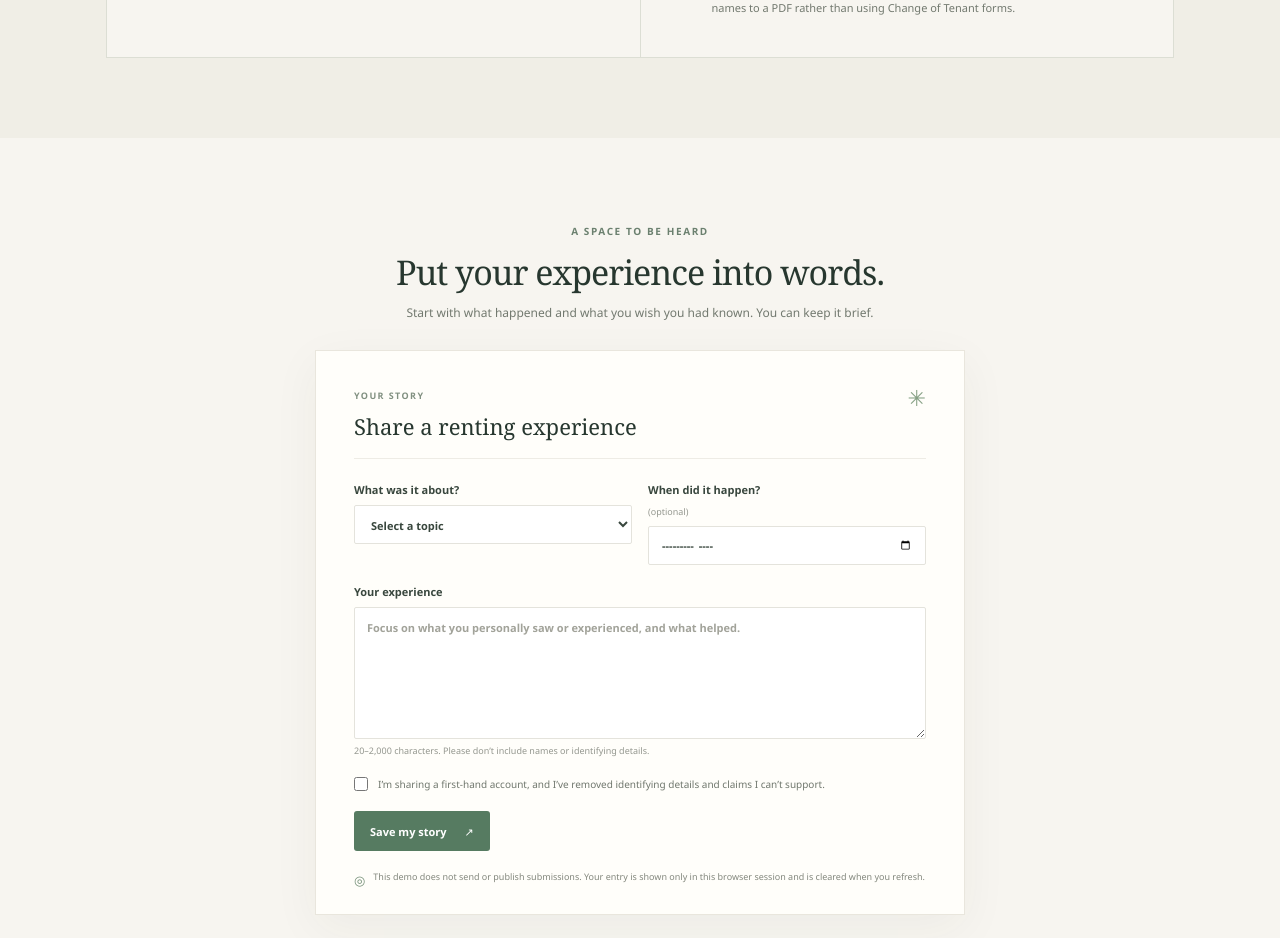
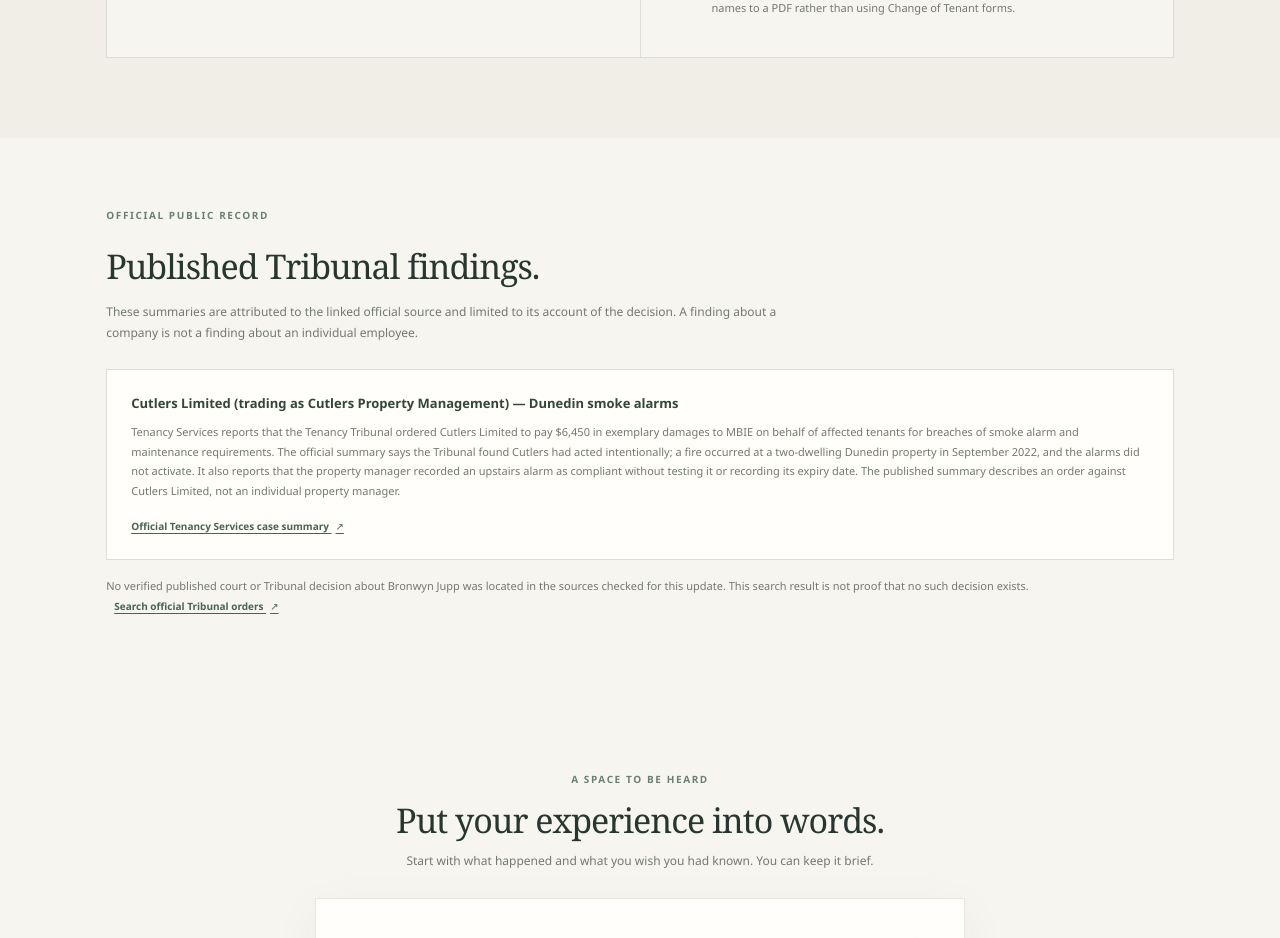
Before and after one commit to paul-study/bronwyn-jupp, a React (Vite) app: page / in a window 1280 px wide. Shown: the part 1640-2578 px from the top of the page. Built offline with nearby package versions, Linux system fonts and the light colour scheme.

Commit message:
Add attributed tenancy tribunal decision record
Co-authored-by: paul-study <220441067+paul-study@users.noreply.github.com>

```diff
--- a/src/App.css
+++ b/src/App.css
@@ -341,6 +341,21 @@ h1, h2, h3, p { margin-top: 0; }
   line-height: 1.75;
 }
 
+.decisions-section { padding: 70px 8.3%; }
+
+.decisions-heading { max-width: 760px; margin-bottom: 25px; }
+.decisions-heading h2 { margin-bottom: 12px; font-family: var(--serif); font-size: 34px; font-weight: 500; letter-spacing: -1px; }
+.decisions-heading > p:last-child { max-width: 680px; margin: 0; color: var(--muted); font-size: 12px; line-height: 1.8; }
+.decision-list { border: 1px solid #dcded4; background: #fffefa; }
+.decision-card { padding: 24px; }
+.decision-card h3 { margin-bottom: 10px; color: #34463a; font-size: 13px; font-weight: 600; }
+.decision-card p, .decision-note { color: var(--muted); font-size: 11px; line-height: 1.8; }
+.decision-card p { margin-bottom: 12px; }
+.decision-card a, .decision-note a { color: #45664f; font-size: 10px; font-weight: 600; text-underline-offset: 3px; }
+.decision-card a span, .decision-note a span { margin-left: 4px; }
+.decision-note { margin: 16px 0 0; }
+.decision-note a { display: inline-block; margin-left: 8px; }
+
 .share-section { padding: 86px 20px 85px; }
 
 .section-heading { margin: 0 auto 29px; text-align: center; }
@@ -488,6 +503,9 @@ footer > p { margin: 0; color: #858980; font-size: 10px; }
   .concerns-section { padding: 62px 7% 64px; }
   .concerns-heading h2 { font-size: 29px; }
   .concerns-list { grid-template-columns: 1fr; }
+  .decisions-section { padding: 58px 7%; }
+  .decisions-heading h2 { font-size: 29px; }
+  .decision-card { padding: 20px; }
   .share-section { padding-top: 66px; padding-bottom: 64px; }
   .section-heading h2 { font-size: 29px; }
   .section-heading > p:last-child { max-width: 350px; margin: 0 auto; line-height: 1.7; }
--- a/src/App.jsx
+++ b/src/App.jsx
@@ -54,6 +54,15 @@ const documentedConcerns = [
   {
     title: 'Tenancy paperwork',
     detail: 'The account alleges that fully executed tenancy agreements were not provided to all flatmates and that lease changes were handled by manually crossing out and adding names to a PDF rather than using Change of Tenant forms.',
+  },
+]
+
+const publicDecisions = [
+  {
+    title: 'Cutlers Limited (trading as Cutlers Property Management) — Dunedin smoke alarms',
+    detail: 'Tenancy Services reports that the Tenancy Tribunal ordered Cutlers Limited to pay $6,450 in exemplary damages to MBIE on behalf of affected tenants for breaches of smoke alarm and maintenance requirements. The official summary says the Tribunal found Cutlers had acted intentionally; a fire occurred at a two-dwelling Dunedin property in September 2022, and the alarms did not activate. It also reports that the property manager recorded an upstairs alarm as compliant without testing it or recording its expiry date. The published summary describes an order against Cutlers Limited, not an individual property manager.',
+    source: 'Official Tenancy Services case summary',
+    href: 'https://www.tenancy.govt.nz/about-tenancy-services/news/dunedin-property-management-company-to-pay-damages-for-breaching-smoke-alarm-requirements/',
   },
 ]
 
@@ -147,6 +156,35 @@ function App() {
         </div>
       </section>
 
+      <section className="decisions-section" aria-labelledby="decisions-heading">
+        <div className="decisions-heading">
+          <p className="eyebrow">Official public record</p>
+          <h2 id="decisions-heading">Published Tribunal findings.</h2>
+          <p>
+            These summaries are attributed to the linked official source and limited to its account
+            of the decision. A finding about a company is not a finding about an individual employee.
+          </p>
+        </div>
+        <div className="decision-list">
+          {publicDecisions.map((decision) => (
+            <article className="decision-card" key={decision.title}>
+              <h3>{decision.title}</h3>
+              <p>{decision.detail}</p>
+              <a href={decision.href} target="_blank" rel="noreferrer">
+                {decision.source} <span aria-hidden="true">↗</span>
+              </a>
+            </article>
+          ))}
+        </div>
+        <p className="decision-note">
+          No verified published court or Tribunal decision about Bronwyn Jupp was located in the
+          sources checked for this update. This search result is not proof that no such decision exists.
+          <a href="https://www.justice.govt.nz/tribunals/tenancy/orders/" target="_blank" rel="noreferrer">
+            Search official Tribunal orders <span aria-hidden="true">↗</span>
+          </a>
+        </p>
+      </section>
+
       <section className="share-section" id="share">
         <div className="section-heading">
           <p className="eyebrow">A space to be heard</p>
```
